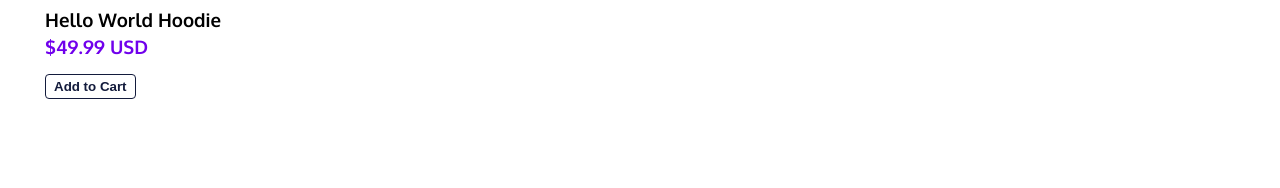
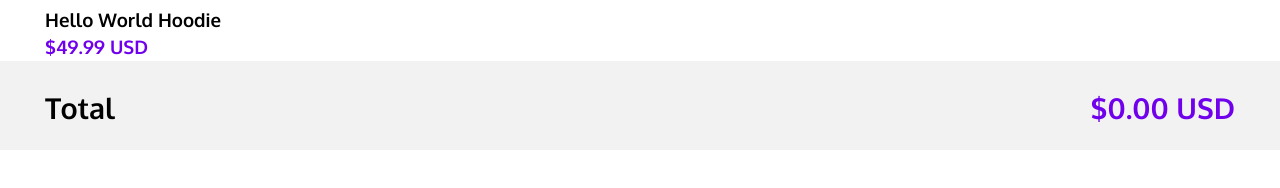
Before and after one commit to youssef1405/Clothing-Store, a React (Create React App) app: page / in a window 1280 px wide. Shown: the part 650-838 px from the top of the page. Built offline with nearby package versions, Linux system fonts and the light colour scheme.

Commit message:
add items to cart and update the total amount

```diff
--- a/src/app/App.js
+++ b/src/app/App.js
@@ -1,5 +1,6 @@
 import CurrencyFilter from '../features/currencyFilter/CurrencyFilter';
 import Inventory from '../features/inventory/Inventory';
+import { Cart } from '../features/cart/Cart';
 
 function App({ state, dispatch }) {
   return (
@@ -14,6 +15,12 @@ function App({ state, dispatch }) {
         currencyFilter={state.currencyFilter}
         dispatch={dispatch}
       />
+
+      <Cart
+        cart={state.cart}
+        currencyFilter={state.currencyFilter}
+        dispatch={dispatch}
+      />
     </div>
   );
 }
--- a/src/features/cart/Cart.js
+++ b/src/features/cart/Cart.js
@@ -0,0 +1,67 @@
+import React from 'react';
+import {
+  calculateTotal,
+  getCurrencySymbol,
+} from '../../utilities/utilities.js';
+
+import { changeItemQuantity } from './cartSlice.js';
+
+export const Cart = (props) => {
+  const { cart, currencyFilter, dispatch } = props;
+
+  const onInputChangeHandler = (name, input) => {
+    // If the user enters a bad value...
+    if (input === '') {
+      return;
+    }
+
+    // Otherwise, convert the input into a number and pass it along as the newQuantity.
+    const newQuantity = Number(input);
+
+    // Dispatch an action to change the quantity of the given name and quantity.
+  };
+
+  // Use the cart and currencyFilter slices to render their data.
+  const cartElements = Object.keys(cart).map(createCartItem);
+  const total = calculateTotal(cart, currencyFilter);
+
+  return (
+    <div id='cart-container'>
+      <ul id='cart-items'>{cartElements}</ul>
+      <h3 className='total'>
+        Total{' '}
+        <span className='total-value'>
+          {getCurrencySymbol(currencyFilter)}
+          {total} {currencyFilter}
+        </span>
+      </h3>
+    </div>
+  );
+
+  function createCartItem(name) {
+    const item = cart[name];
+
+    if (item.quantity === 0) {
+      return;
+    }
+
+    return (
+      <li key={name}>
+        <p>{name}</p>
+        <select
+          className='item-quantity'
+          value={item.quantity}
+          onChange={(e) => {
+            onInputChangeHandler(name, e.target.value);
+          }}
+        >
+          {[...Array(100).keys()].map((_, index) => (
+            <option key={index} value={index}>
+              {index}
+            </option>
+          ))}
+        </select>
+      </li>
+    );
+  }
+};
```
